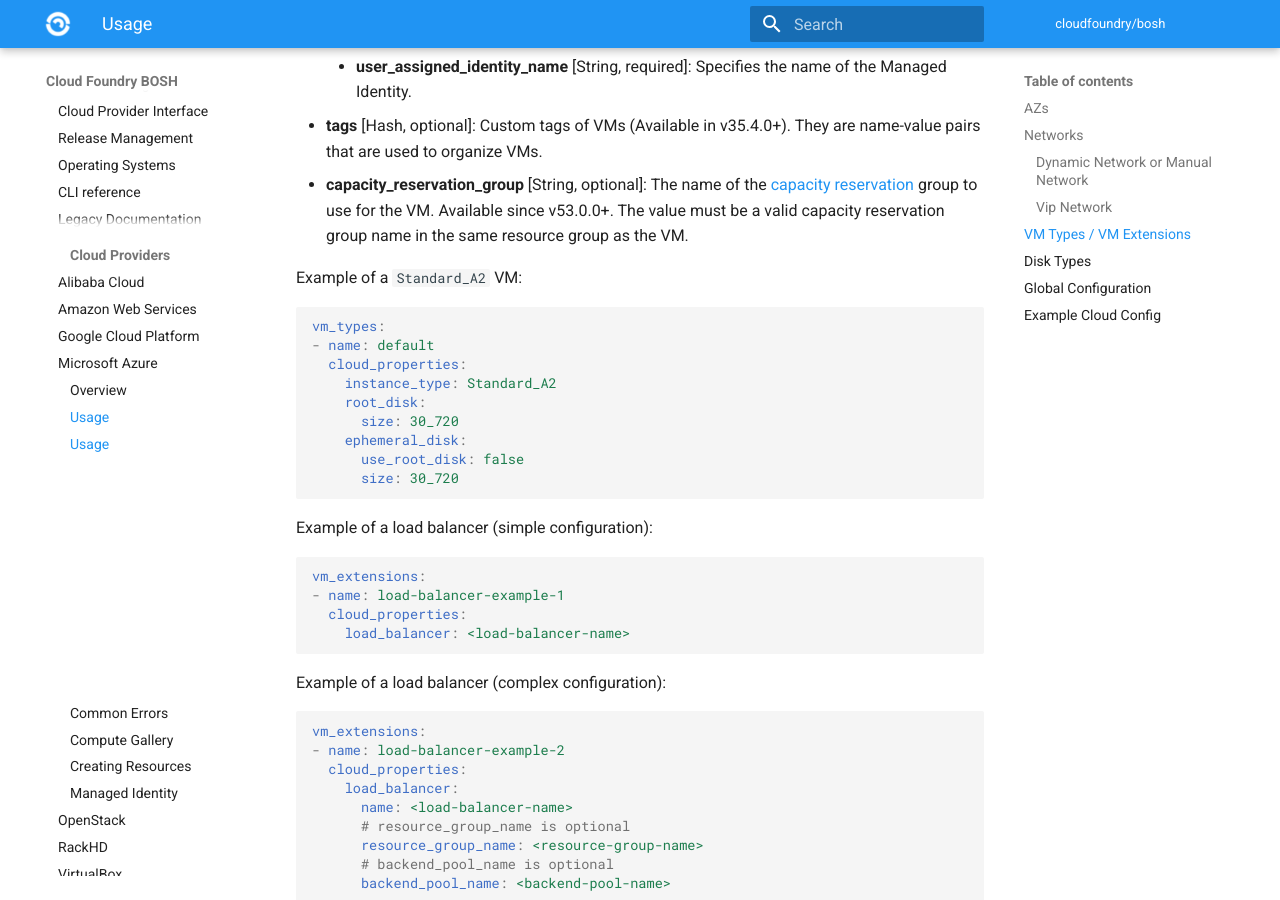
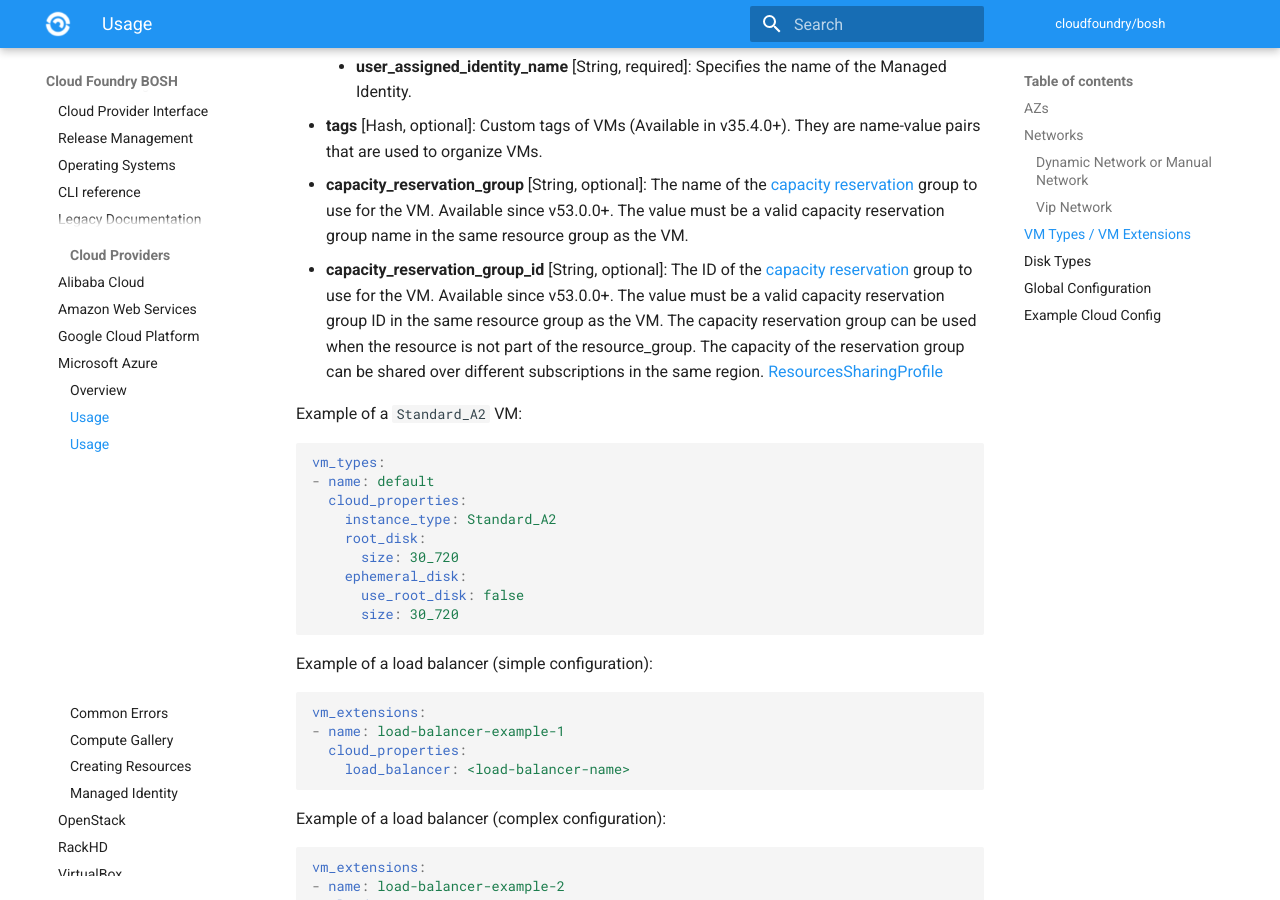
Before and after one commit to cloudfoundry/docs-bosh, an MkDocs documentation site: the page built from content/azure-cpi.md, in a window 1280 px wide and 900 px high, scrolled down 8941 px. Built offline with MkDocs 1.6.1 and Material for MkDocs 9.7.7, drawn with Linux system fonts in a browser that asks for light colours; old or Windows-style settings are respelled for this version of MkDocs.

Commit message:
NEW capacity_reservation_group_id documentation

```diff
--- a/content/azure-cpi.md
+++ b/content/azure-cpi.md
@@ -189,6 +189,9 @@ Schema for `cloud_properties` section:
 
 * **tags** [Hash, optional]: Custom tags of VMs (Available in v35.4.0+). They are name-value pairs that are used to organize VMs.
 * **capacity_reservation_group** [String, optional]: The name of the [capacity reservation](https://learn.microsoft.com/en-us/azure/virtual-machines/capacity-reservation-overview) group to use for the VM. Available since v53.0.0+. The value must be a valid capacity reservation group name in the same resource group as the VM.
+* **capacity_reservation_group_id** [String, optional]: The ID of the [capacity reservation](https://learn.microsoft.com/en-us/azure/virtual-machines/capacity-reservation-overview) group to use for the VM. Available since v53.0.0+. The value must be a valid capacity reservation group ID in the same resource group as the VM.
+The capacity reservation group can be used when the resource is not part of the resource_group.
+The capacity of the reservation group can be shared over different subscriptions in the same region. [ResourcesSharingProfile](https://learn.microsoft.com/en-us/rest/api/compute/capacity-reservation-groups/list-by-subscription?view=rest-compute-2025-04-01&tabs=HTTP#resourcesharingprofile)
 
 Example of a `Standard_A2` VM:
 
```
